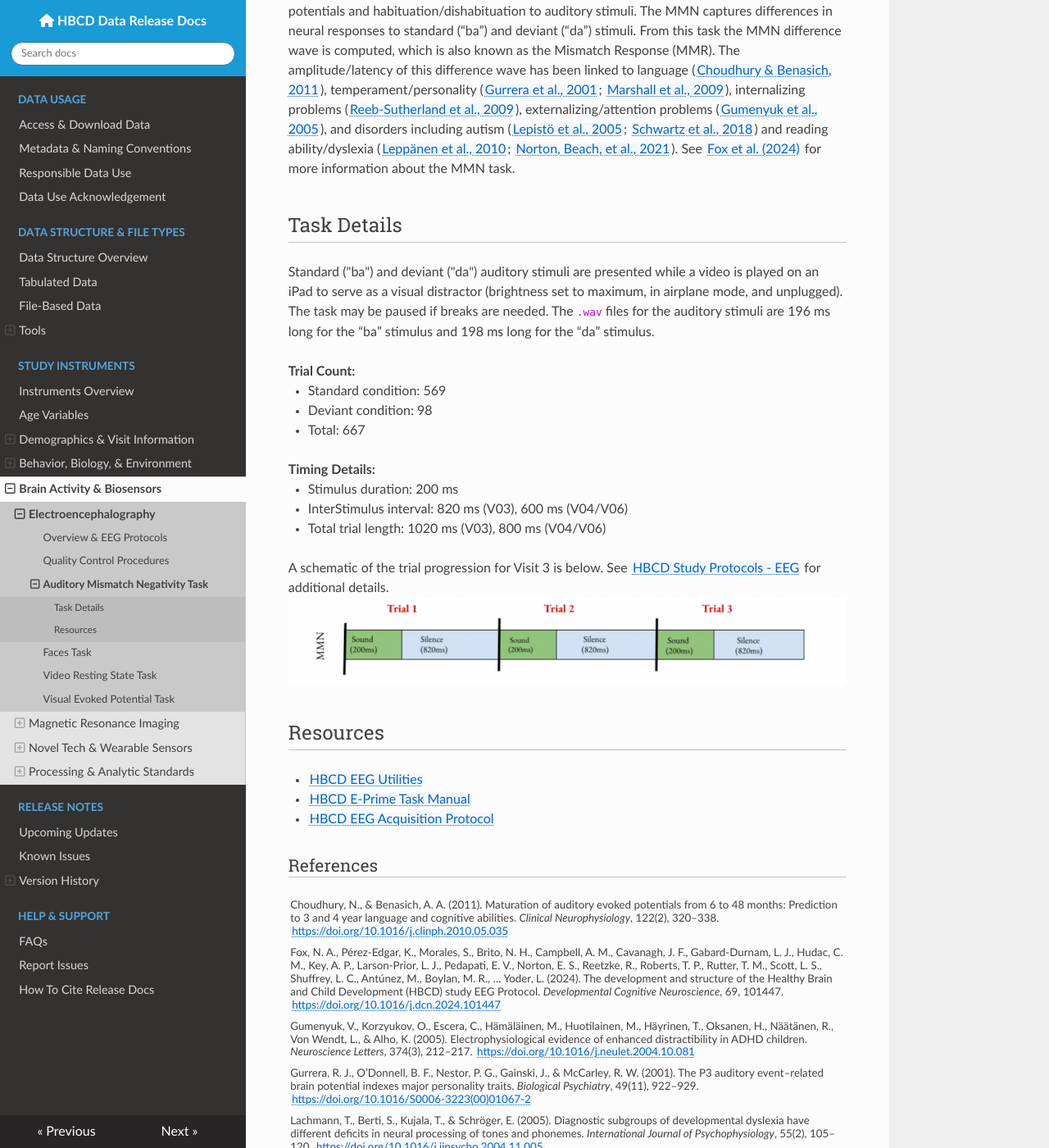
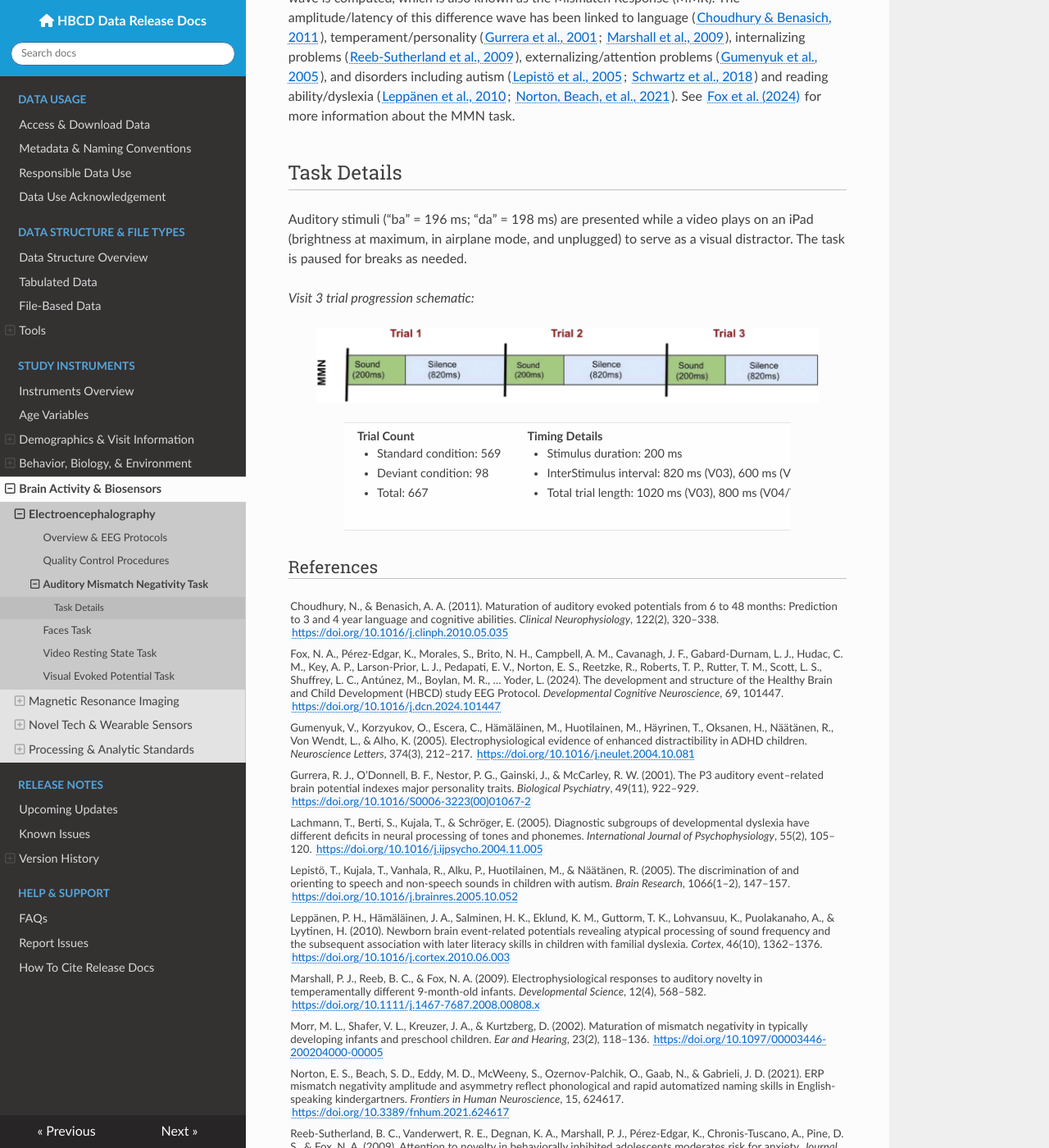
Before and after one commit to nbdc-datahub/hbcd-docs, an MkDocs documentation site: the page built from docs/instruments/eeg/mmn.md, in a window 1280 px wide and 1400 px high, scrolled down 384 px. Shown: the whole window at 82% size. Built offline with MkDocs 1.6.1, drawn with Linux system fonts in a browser that asks for light colours; nearby versions of some CDN libraries; some of the changed text lies outside the part shown.

Commit message:
polish eeg pages

```diff
--- a/docs/instruments/eeg/mmn.md
+++ b/docs/instruments/eeg/mmn.md
@@ -1,16 +1,8 @@
 # Auditory Mismatch Negativity Task
 
-<div class="notification-banner static-banner">
-  <span class="emoji"><i class="fa-solid fa-circle-info"></i></span>
-  <span class="text">
-    Additional Resources
-  </span>
-</div>
-<div class="notification-static-content">
-<p>
-• <a href="..">Overview & EEG Protocols</a><br>
-• <a href="../qc">Quality Control Procedures</a><br>
-</p>
+<div class="warning-banner static-banner" style="background-color:#fff3cd; border-left: 5px solid #ffa500;">
+<span class="emoji"><i class="fa-solid fa-triangle-exclamation"></i></span>
+<span class="text">Required Reading: <a href="..">Overview & EEG Protocols</a> & <a href="../qc">Quality Control Procedures</a></span>
 </div>
 <p></p>
 
@@ -18,30 +10,33 @@
 
 ## Task Details
 
-Standard ("ba") and deviant ("da") auditory stimuli are presented while a video is played on an iPad to serve as a visual distractor (brightness set to maximum, in airplane mode, and unplugged). The task may be paused if breaks are needed. The `.wav` files for the auditory stimuli are 196 ms long for the “ba” stimulus and 198 ms long for the “da” stimulus.
+Auditory stimuli (“ba” = 196 ms; “da” = 198 ms) are presented while a video plays on an iPad (brightness at maximum, in airplane mode, and unplugged) to serve as a visual distractor. The task is paused for breaks as needed.
 
+*Visit 3 trial progression schematic:*
+
+<img src="../images/mmn-trial.jpg" width="90%" height="auto" class="center">
+<div style="margin-left: 10%; margin-right: 10%;">
+<table class="table-no-vertical-lines" style="width: 100%; border-collapse: collapse; table-layout: fixed;">
+<tbody>
+<tr>
+<td style="width: 50%;"><strong>Trial Count</strong><br>
 <ul>
-<strong>Trial Count:</strong>
 <li>Standard condition: 569</li>
 <li>Deviant condition: 98 </li>
 <li>Total: 667</li>
 </ul>
-
+</td>
+<td style="width: 50%;"><strong>Timing Details</strong><br>
 <ul>
-<strong>Timing Details:</strong>
 <li>Stimulus duration: 200 ms</li>
 <li>InterStimulus interval: 820 ms (V03), 600 ms (V04/V06)</li>
 <li>Total trial length: 1020 ms (V03), 800 ms (V04/V06)</li>
 </ul>
-
-A schematic of the trial progression for Visit 3 is below. See [HBCD Study Protocols - EEG](https://hbcdstudy.org/wp-content/uploads/2023/06/EEG-Parameters.pdf) for additional details.
-<img src="../images/MMN.png" width="100%" height="auto" class="center">
-
-## Resources
-- [HBCD EEG Utilities](https://hbcd-eeg-utilities.readthedocs.io/)
-- [HBCD E-Prime Task Manual](https://docs.google.com/document/d/1PghQQpLbxjQavtVlHyIz7JVJxlyKcC4Do8z8j7srdaI/edit?usp=sharing)
-- [HBCD EEG Acquisition Protocol](https://zenodo.org/records/14795030)
-
+</td>
+</tr>
+</tbody>
+</table>
+</div>
 
 ### References
 
```
Also changed, not shown: docs/instruments/eeg/faces.md (+12 -31 lines), docs/instruments/eeg/vep.md (+4 -18 lines), docs/instruments/eeg/videors.md (+3 -16 lines), docs/instruments/eeg/images/MMN.png (deleted), docs/instruments/eeg/images/mmn-trial.jpg (added).
